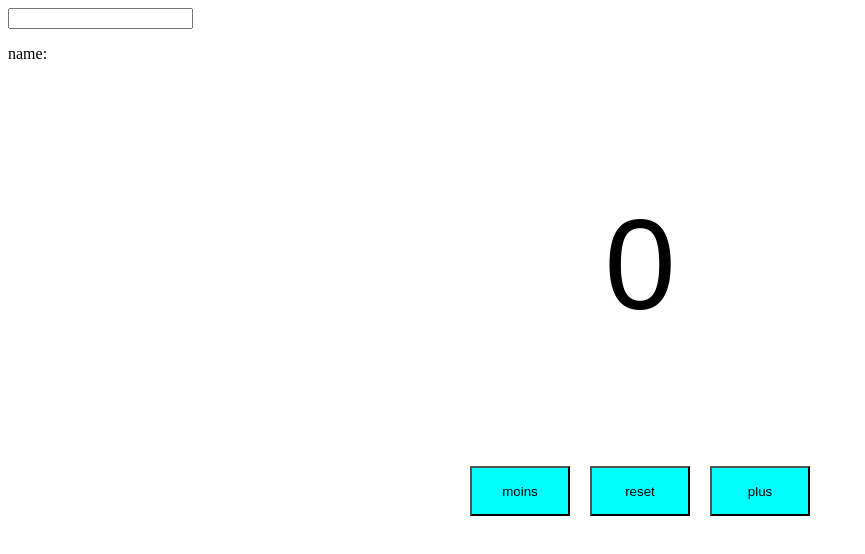
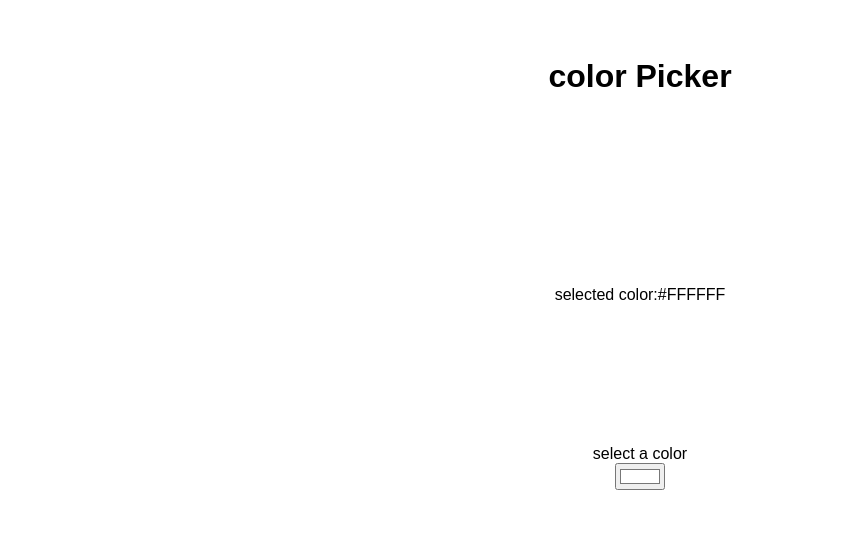
Before and after one commit to LJAMINE/React-bro-code-, a React (Vite) app in the folder my-react-app/: page / in a window 1280 px wide. Shown: the top 554 px of the page, without its empty margins (0-865 px from the left). Built offline with nearby package versions, Linux system fonts and the light colour scheme.

Commit message:
color picker app

```diff
--- a/my-react-app/src/App.jsx
+++ b/my-react-app/src/App.jsx
@@ -5,6 +5,7 @@
 import ProfilePicture from "./ProfilePicture.jsx";
 import MyComponents from "./MyComponent.jsx";
 import Counter from "./Counter.jsx";
+import ColorPicker from "./ColorPicker.jsx";
 
 // conditionnal rendering =  allow to control what gets rendered in your application based on certain condition
 // show , hide change componetn
@@ -21,8 +22,9 @@
     /* <ProfilePicture /> */
 
   <>
-    <MyComponents />
-    <Counter />
+    {/* <MyComponents />
+    <Counter /> */}
+    <ColorPicker/>
     </>
   );
 }
--- /dev/null
+++ b/my-react-app/src/ColorPicker.jsx
@@ -0,0 +1,22 @@
+import React, { useState } from "react";
+
+function ColorPicker() {
+  const [color, setColor] = useState("#FFFFFF");
+
+  function handleColorChange(event) {
+    setColor(event.target.value)
+  }
+
+  return (
+    <div className="color-picker-container">
+      <h1>color Picker</h1>
+      <div className="color-display" style={{ backgroundColor: color }}>
+        <p>selected color:{color}</p>
+      </div>
+      <label >select a color </label>
+      <input type="color" value={color} onChange={handleColorChange}/>
+    </div>
+  );
+}
+
+export default ColorPicker;
--- a/my-react-app/src/index.css
+++ b/my-react-app/src/index.css
@@ -53,3 +53,27 @@
   margin:0px 10px;
   background-color:aqua
 }
+
+body{
+  font-family:arial
+}
+
+.color-picker-container{
+  display:flex;
+  flex-direction:column ;
+  align-items:center
+}
+h1{
+  margin:50px;
+}
+.color-display{
+  width: 300px;
+  height: 300px;
+  display:flex;
+  justify-content:center;
+  align-items:center;
+  border:5px solid none;
+  border-radius:25px
+
+
+}
```
